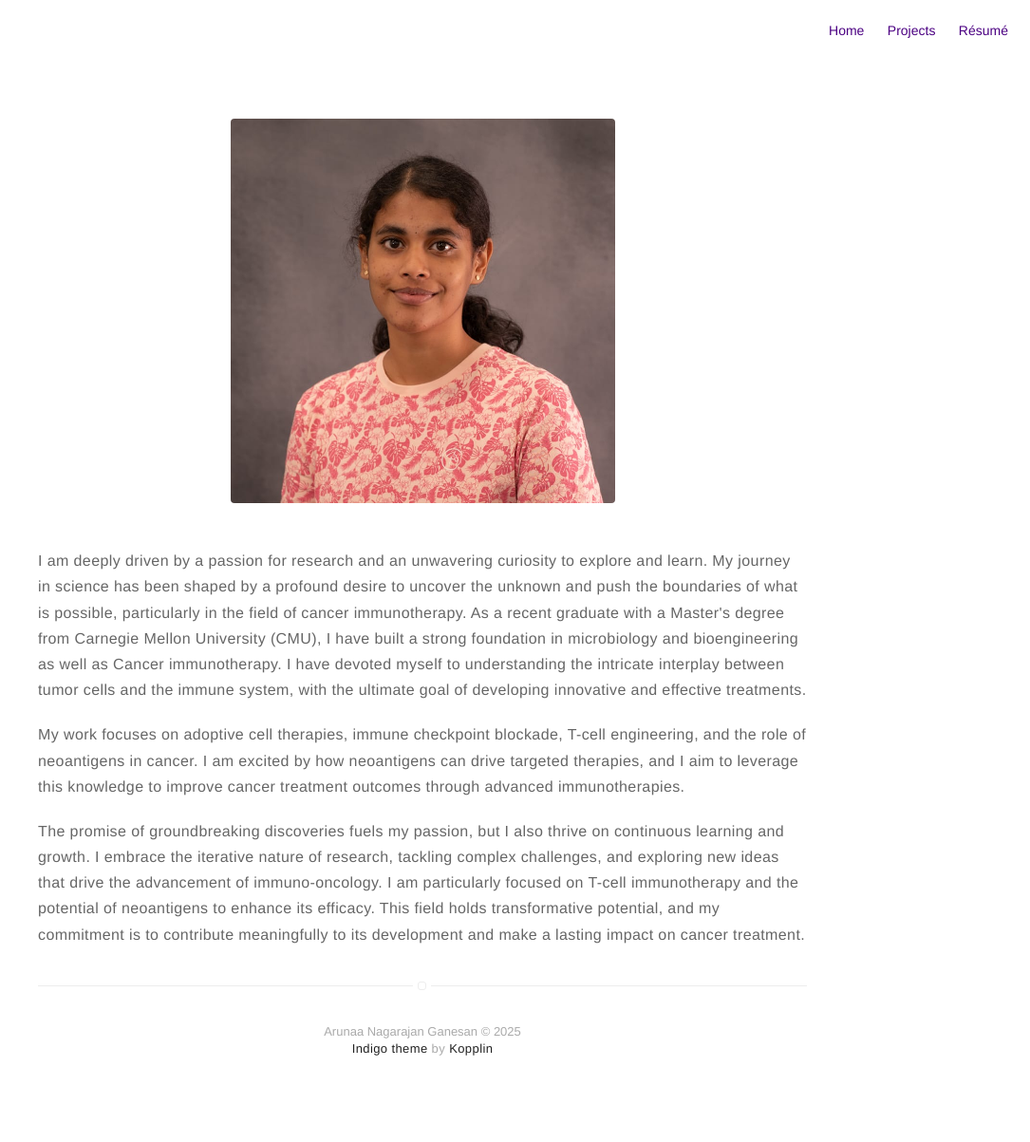
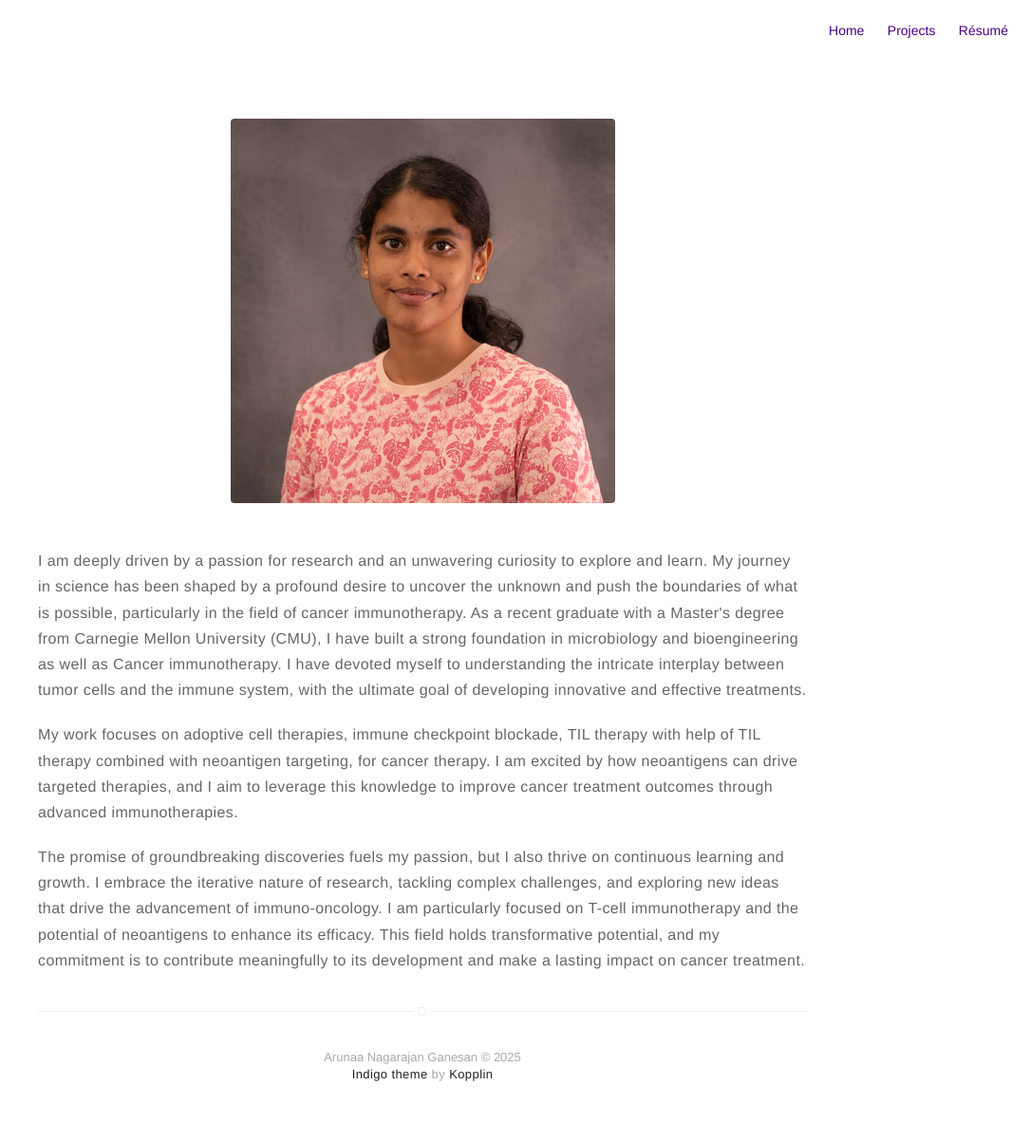
Before and after one commit to arunaang/arunaang.github.io, a Jekyll site: the page built from about.md, in a window 1280 px wide. Shown: the whole page at 95% size, without its empty margins (195-1280 px from the left). Built offline with Jekyll 4.4.1, drawn with Linux system fonts in a browser that asks for light colours; nearby versions of some CDN libraries; before the commit the page ends 1176 px from its top, so only the background shows below that.

Commit message:
modified about me

```diff
--- a/about.md
+++ b/about.md
@@ -6,7 +6,7 @@ layout: page
 <br>
 <p>I am deeply driven by a passion for research and an unwavering curiosity to explore and learn. My journey in science has been shaped by a profound desire to uncover the unknown and push the boundaries of what is possible, particularly in the field of cancer immunotherapy. As a recent graduate with a Master's degree from Carnegie Mellon University (CMU), I have built a strong foundation in microbiology and bioengineering as well as Cancer immunotherapy. I have devoted myself to understanding the intricate interplay between tumor cells and the immune system, with the ultimate goal of developing innovative and effective treatments.</p>
 
-<p>My work focuses on adoptive cell therapies, immune checkpoint blockade, T-cell engineering, and the role of neoantigens in cancer. I am excited by how neoantigens can drive targeted therapies, and I aim to leverage this knowledge to improve cancer treatment outcomes through advanced immunotherapies.</p>
+<p>My work focuses on adoptive cell therapies, immune checkpoint blockade, TIL therapy with help of TIL therapy combined with neoantigen targeting, for cancer therapy. I am excited by how neoantigens can drive targeted therapies, and I aim to leverage this knowledge to improve cancer treatment outcomes through advanced immunotherapies.</p>
 
 <p>The promise of groundbreaking discoveries fuels my passion, but I also thrive on continuous learning and growth. I embrace the iterative nature of research, tackling complex challenges, and exploring new ideas that drive the advancement of immuno-oncology.
 I am particularly focused on T-cell immunotherapy and the potential of neoantigens to enhance its efficacy. This field holds transformative potential, and my commitment is to contribute meaningfully to its development and make a lasting impact on cancer treatment. </p>
```
